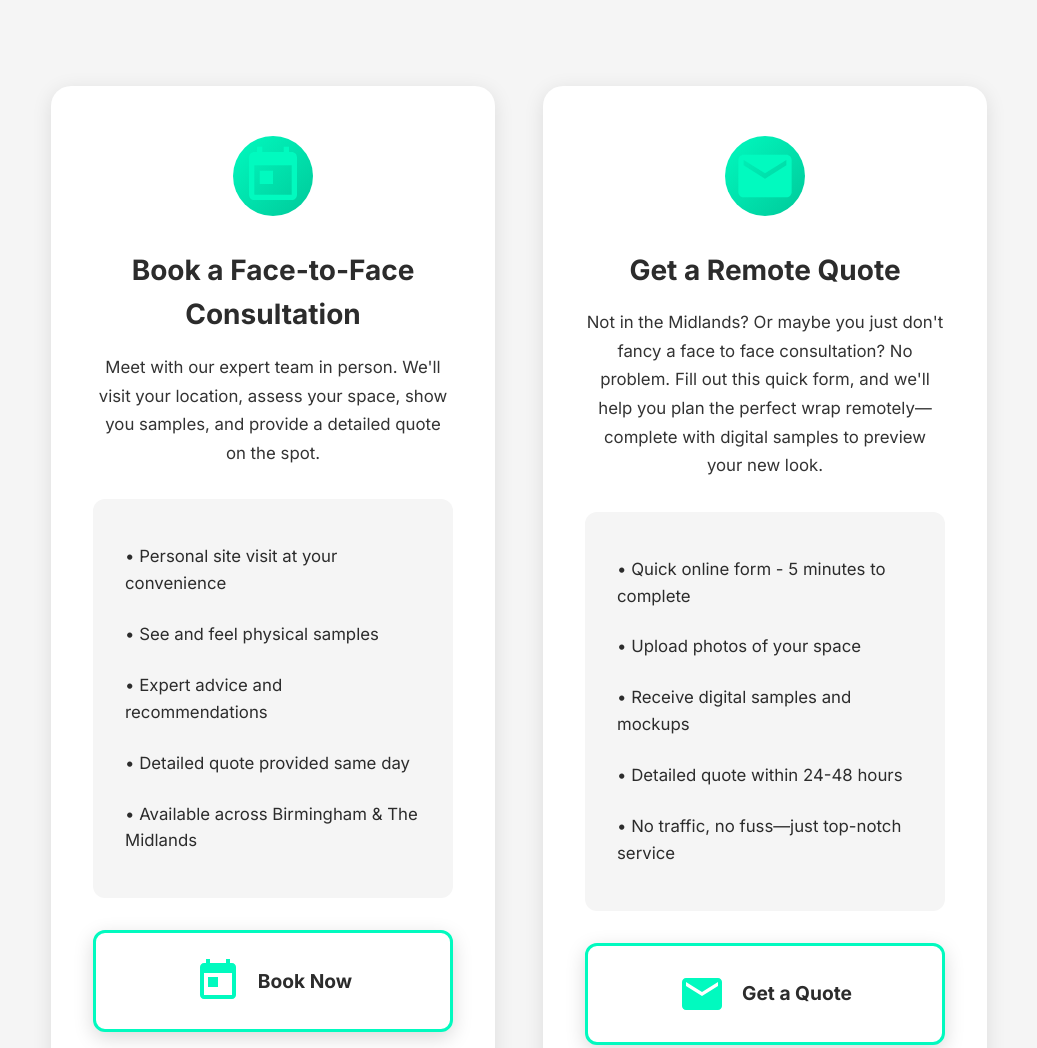
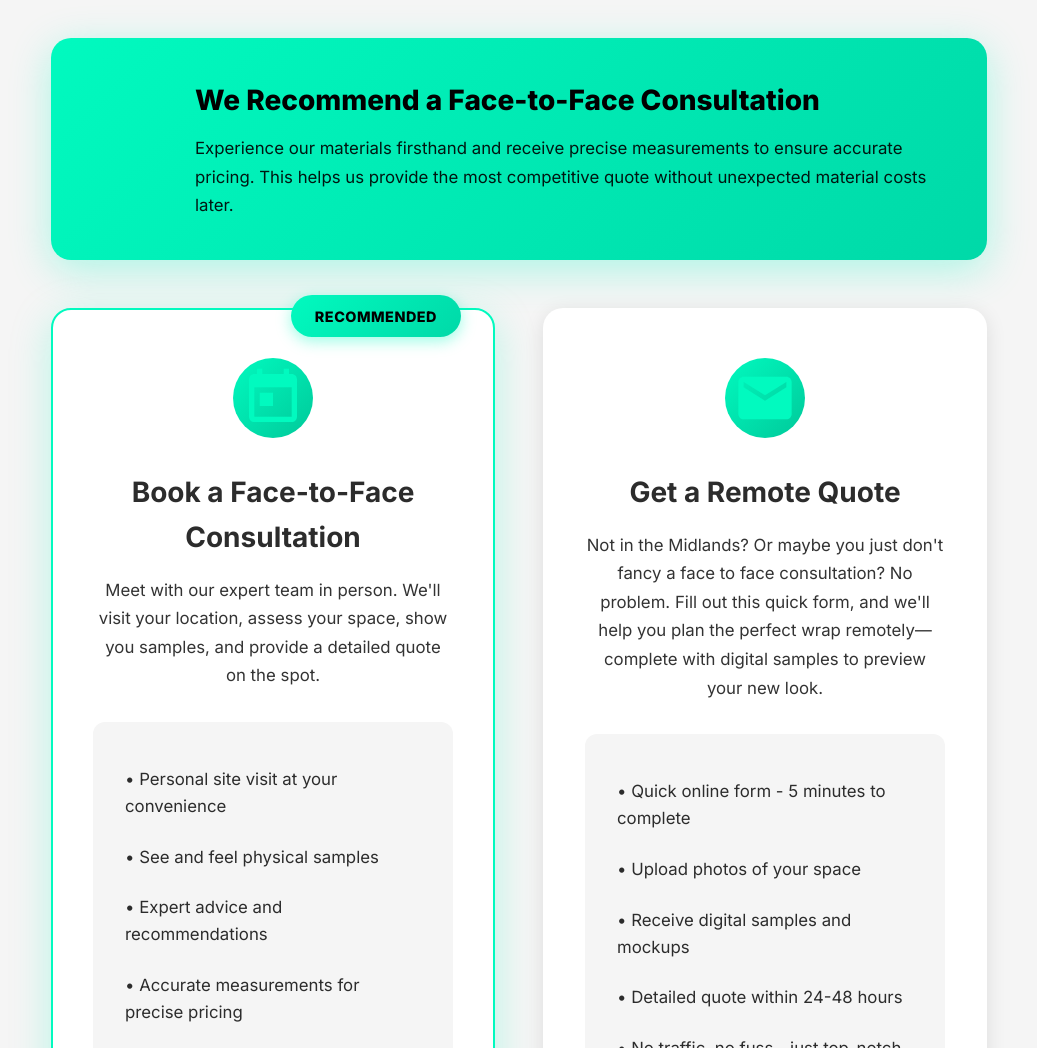
Before and after one commit to elitewrapzuk/elitewrapz-website, a website: page pages/get-a-quote.html in a window 1280 px wide. Shown: the part 420-1468 px from the top of the page, without its empty margins (121-1158 px from the left). Drawn offline with Linux system fonts and the light colour scheme.

Commit message:
Update contact page to single quote button, add consultation recommendation banner to quote page

```diff
--- a/css/styles.css
+++ b/css/styles.css
@@ -1728,6 +1728,36 @@ section {
     background: var(--light-gray);
 }
 
+.recommendation-banner {
+    background: linear-gradient(135deg, var(--brand-color) 0%, #00d9a8 100%);
+    padding: 2.5rem 3rem;
+    border-radius: 20px;
+    display: flex;
+    align-items: center;
+    gap: 2rem;
+    margin-bottom: 3rem;
+    box-shadow: 0 10px 40px rgba(1, 250, 191, 0.3);
+}
+
+.recommendation-icon {
+    flex-shrink: 0;
+}
+
+.recommendation-content h3 {
+    font-size: 1.75rem;
+    font-weight: 800;
+    color: var(--black);
+    margin-bottom: 0.75rem;
+}
+
+.recommendation-content p {
+    font-size: 1.05rem;
+    color: var(--black);
+    line-height: 1.7;
+    margin: 0;
+    opacity: 0.9;
+}
+
 .quote-options-grid {
     display: grid;
     grid-template-columns: repeat(auto-fit, minmax(350px, 1fr));
@@ -1742,6 +1772,27 @@ section {
     box-shadow: var(--box-shadow);
     transition: all 0.4s var(--transition-smooth);
     border: 2px solid transparent;
+    position: relative;
+}
+
+.quote-option-recommended {
+    border-color: var(--brand-color);
+    box-shadow: 0 10px 40px rgba(1, 250, 191, 0.25);
+}
+
+.recommended-badge {
+    position: absolute;
+    top: -15px;
+    right: 2rem;
+    background: linear-gradient(135deg, var(--brand-color) 0%, #00d9a8 100%);
+    color: var(--black);
+    padding: 0.6rem 1.5rem;
+    border-radius: 25px;
+    font-weight: 800;
+    font-size: 0.9rem;
+    text-transform: uppercase;
+    letter-spacing: 0.5px;
+    box-shadow: 0 4px 15px rgba(1, 250, 191, 0.4);
 }
 
 .quote-option-card:hover {
@@ -1958,6 +2009,16 @@ section {
         grid-template-columns: 1fr;
     }
 
+    .recommendation-banner {
+        flex-direction: column;
+        text-align: center;
+        padding: 2rem 1.5rem;
+    }
+
+    .recommendation-content h3 {
+        font-size: 1.4rem;
+    }
+
     .features-grid {
         grid-template-columns: 1fr;
     }
--- a/pages/get-a-quote.html
+++ b/pages/get-a-quote.html
@@ -46,9 +46,21 @@
     <!-- Quote Options -->
     <section class="quote-options-section">
         <div class="container-narrow">
+            <!-- Recommendation Banner -->
+            <div class="recommendation-banner" data-aos="fade-up">
+                <div class="recommendation-icon">
+                    <div class="icon icon-star icon-lg"></div>
+                </div>
+                <div class="recommendation-content">
+                    <h3>We Recommend a Face-to-Face Consultation</h3>
+                    <p>Experience our materials firsthand and receive precise measurements to ensure accurate pricing. This helps us provide the most competitive quote without unexpected material costs later.</p>
+                </div>
+            </div>
+
             <div class="quote-options-grid">
                 <!-- Face to Face Consultation -->
-                <div class="quote-option-card" data-aos="fade-up">
+                <div class="quote-option-card quote-option-recommended" data-aos="fade-up">
+                    <div class="recommended-badge">Recommended</div>
                     <div class="quote-icon">
                         <div class="icon icon-calendar icon-lg"></div>
                     </div>
@@ -58,7 +70,7 @@
                         <li>• Personal site visit at your convenience</li>
                         <li>• See and feel physical samples</li>
                         <li>• Expert advice and recommendations</li>
-                        <li>• Detailed quote provided same day</li>
+                        <li>• Accurate measurements for precise pricing</li>
                         <li>• Available across Birmingham & The Midlands</li>
                     </ul>
                     <a href="https://elitewrapz.setmore.com/" class="btn-quote-large">
```
Also changed, not shown: pages/contact.html (+1 -7 lines).
